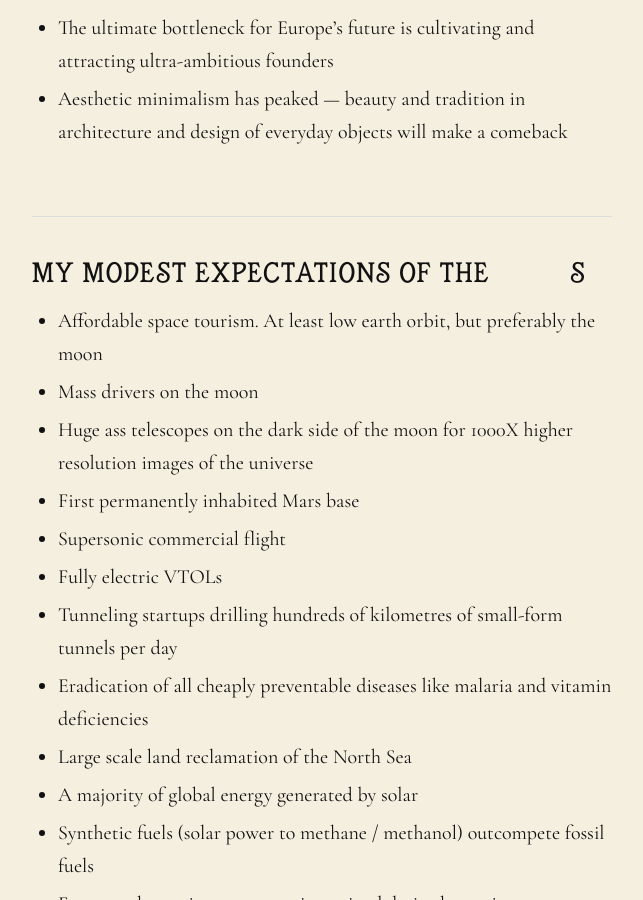
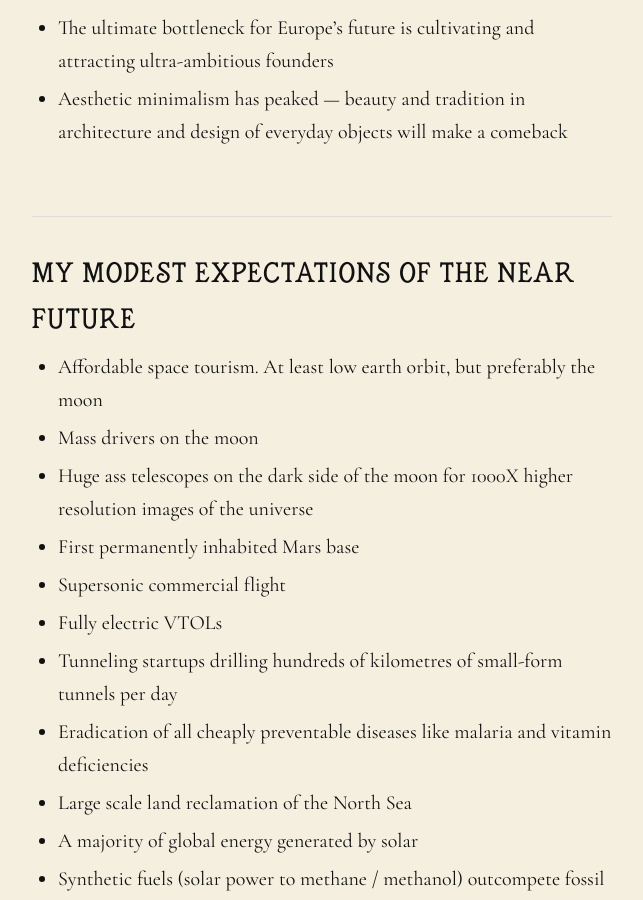
Before and after one commit to pepijn1/pepijn.xyz, a Jekyll site: the page built from index.md, in a window 1280 px wide and 900 px high, scrolled down 1403 px. Shown: the whole window, without its empty margins (318-961 px from the left). Built offline with Jekyll 4.4.1, drawn with Linux system fonts in a browser that asks for light colours.

Commit message:
Update section title for future expectations

```diff
--- a/index.md
+++ b/index.md
@@ -28,7 +28,7 @@ title: Pepijn Vloemans
 - Aesthetic minimalism has peaked — beauty and tradition in architecture and design of everyday objects will make a comeback
 
 
-## MY MODEST EXPECTATIONS OF THE 2030s
+## MY MODEST EXPECTATIONS OF THE NEAR FUTURE
 - Affordable space tourism. At least low earth orbit, but preferably the moon
 - Mass drivers on the moon
 - Huge ass telescopes on the dark side of the moon for 1000X higher resolution images of the universe
```
